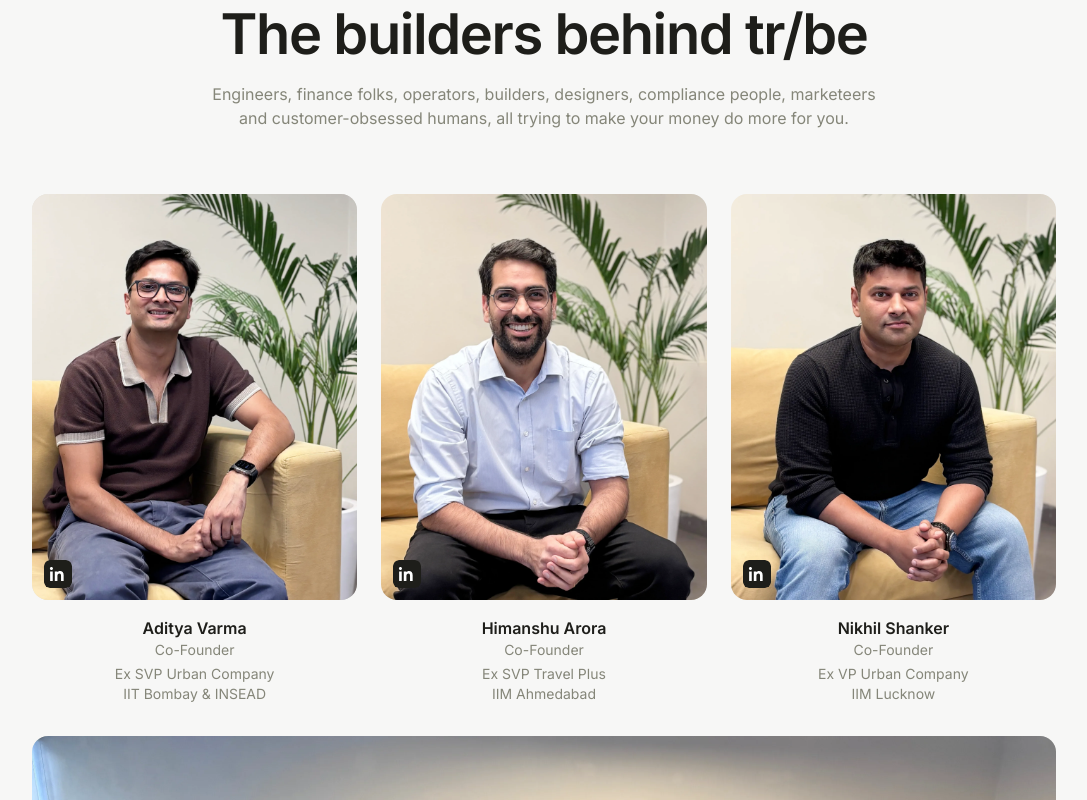
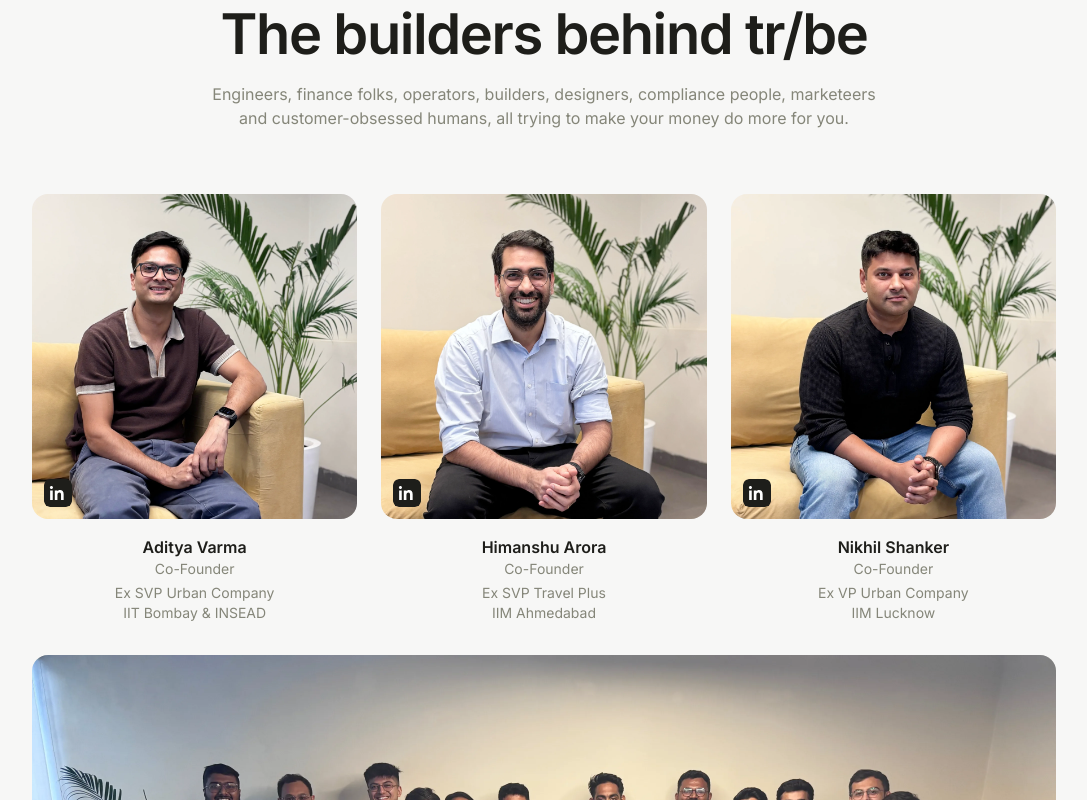
Before and after one commit to Aakashtribe/FI-website, a React (Vite) app: page /about in a window 1280 px wide. Shown: the part 590-1390 px from the top of the page, without its empty margins (96-1183 px from the left). Built offline with nearby package versions, Linux system fonts and the light colour scheme; a web font is replaced by a local one.

Commit message:
Make founder photo cards 1:1 instead of 4:5

```diff
--- a/src/components/About.jsx
+++ b/src/components/About.jsx
@@ -19,7 +19,7 @@
 import varunPhoto from '../assets/Varun.webp'
 
 const FOUNDERS = [
-  { name: 'Aditya Varma', role: 'Co-Founder', bio: ['Ex SVP Urban Company', 'IIT Bombay & INSEAD'], photo: adityaPhoto, focus: '38% center' },
+  { name: 'Aditya Varma', role: 'Co-Founder', bio: ['Ex SVP Urban Company', 'IIT Bombay & INSEAD'], photo: adityaPhoto },
   { name: 'Himanshu Arora', role: 'Co-Founder', bio: ['Ex SVP Travel Plus', 'IIM Ahmedabad'], photo: himanshuPhoto },
   { name: 'Nikhil Shanker', role: 'Co-Founder', bio: ['Ex VP Urban Company', 'IIM Lucknow'], photo: nikhilPhoto },
 ]
@@ -42,11 +42,11 @@
   { name: 'Varun Khaitan', title: 'COO & Co-Founder, Urban Company', photo: varunPhoto },
 ]
 
-function FounderCard({ name, role, bio, photo, focus = 'center' }) {
+function FounderCard({ name, role, bio, photo }) {
   return (
     <div className="flex flex-col items-center text-center">
-      <div className="relative aspect-[4/5] w-full overflow-hidden rounded-2xl bg-[#e5e5e0]">
-        <img src={photo} alt={name} className="h-full w-full object-cover" style={{ objectPosition: focus }} />
+      <div className="relative aspect-square w-full overflow-hidden rounded-2xl bg-[#e5e5e0]">
+        <img src={photo} alt={name} className="h-full w-full object-cover" />
         <div className="absolute bottom-3 left-3 h-7 w-7 overflow-hidden rounded-md">
           <img src={linkedinIcon} alt="" className="h-full w-full" />
         </div>
```
